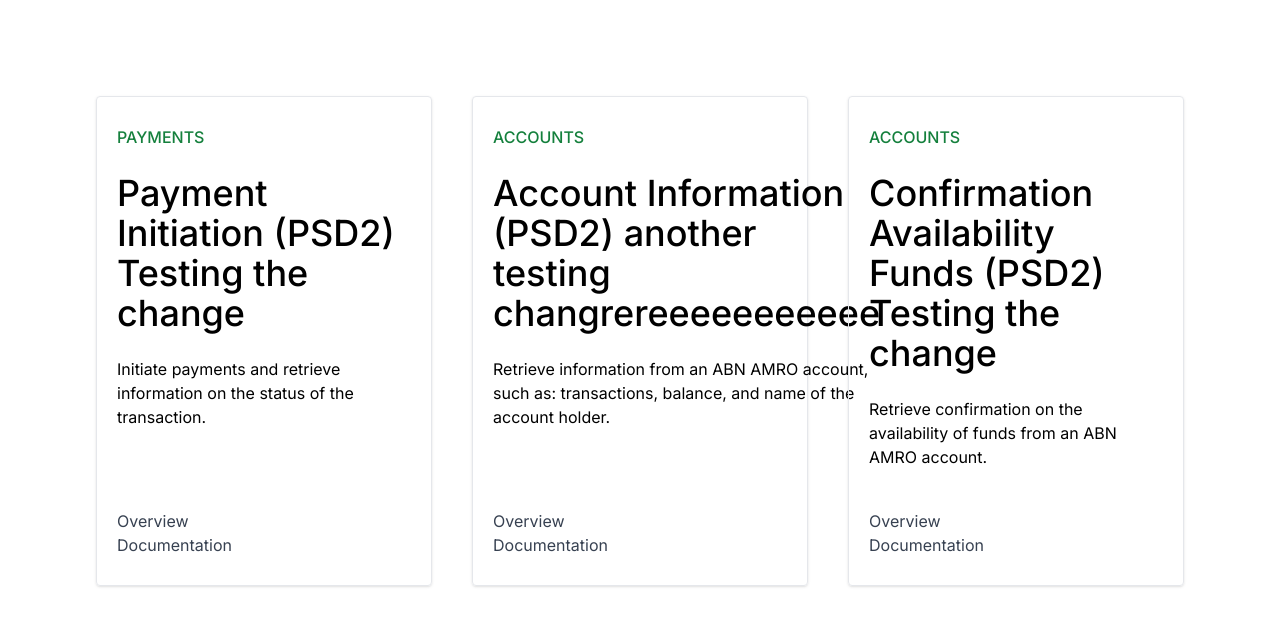
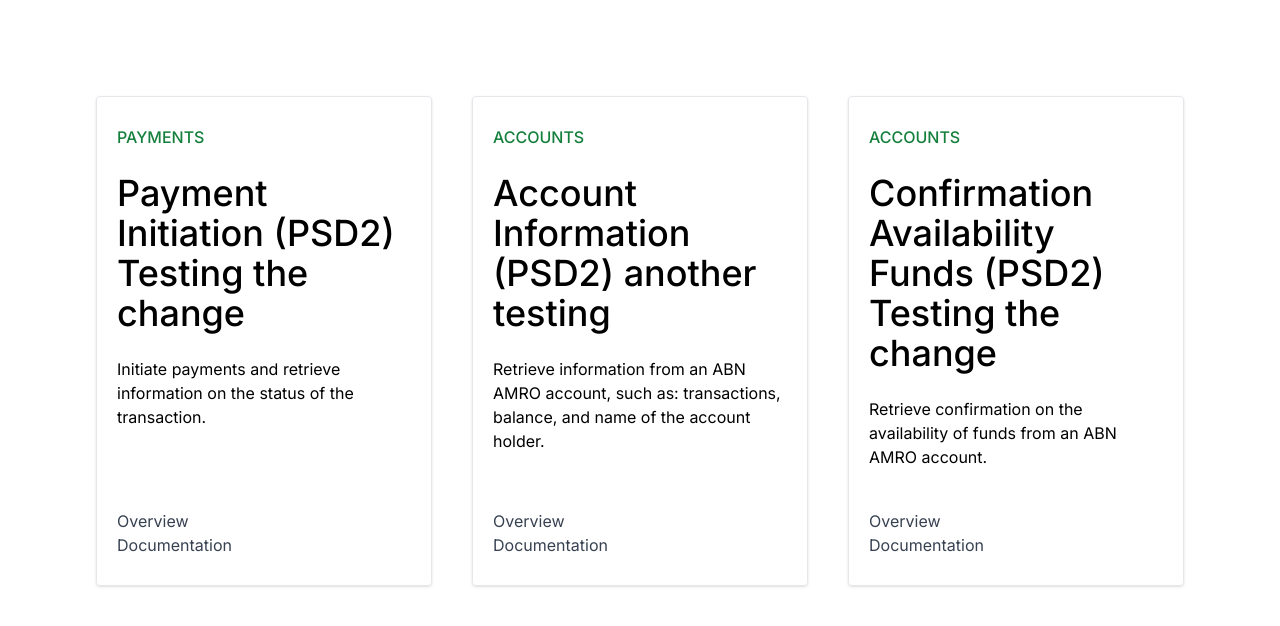
Before and after one commit to leoncan122/api-monitor-test, a Next.js app: page / in a window 1280 px wide. Shown: the top 626 px of the page. Built offline with nearby package versions, Linux system fonts and the light colour scheme.

Commit message:
modification

```diff
--- a/src/pages/index.js
+++ b/src/pages/index.js
@@ -23,7 +23,7 @@
     },
     {
       category: 'ACCOUNTS',
-      title: 'Account Information (PSD2) another testing changrereeeeeeeeeee',
+      title: 'Account Information (PSD2) another testing ',
       description: 'Retrieve information from an ABN AMRO account, such as: transactions, balance, and name of the account holder.',
       links: [
         {
```
